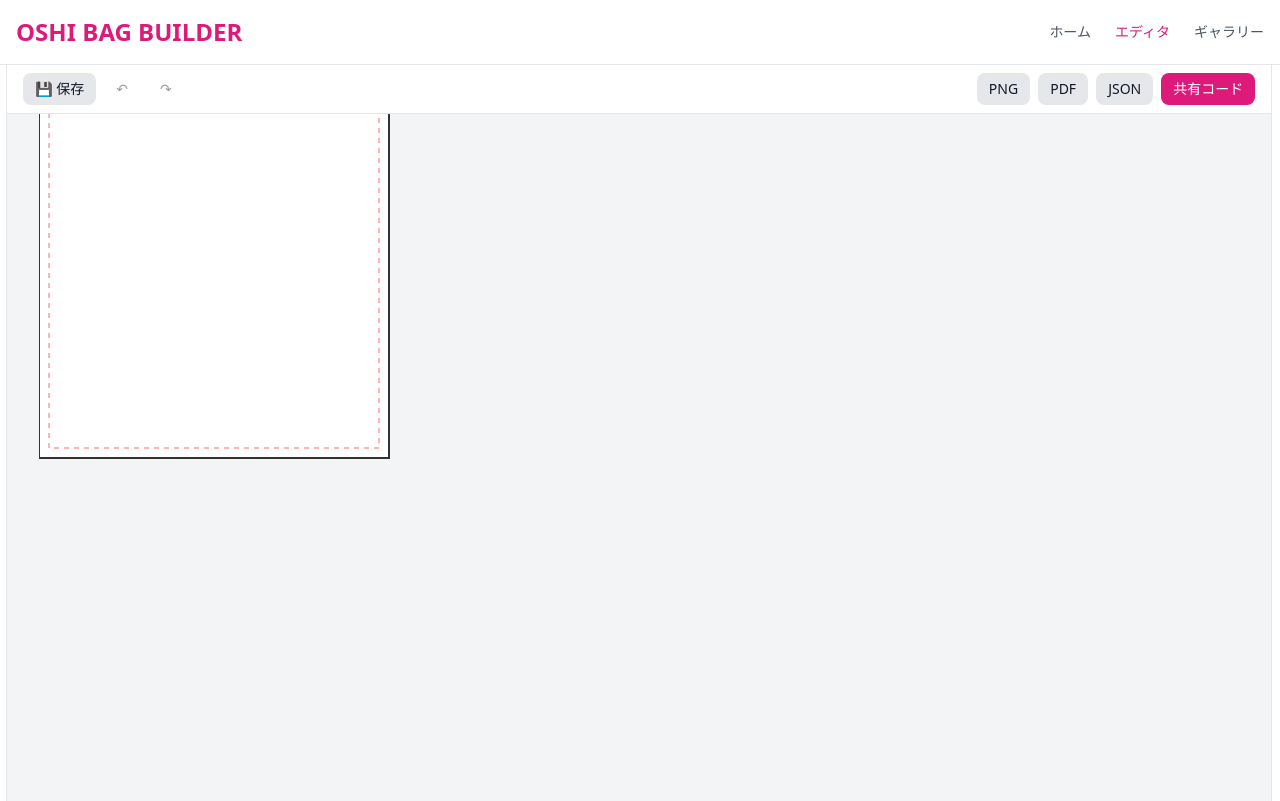
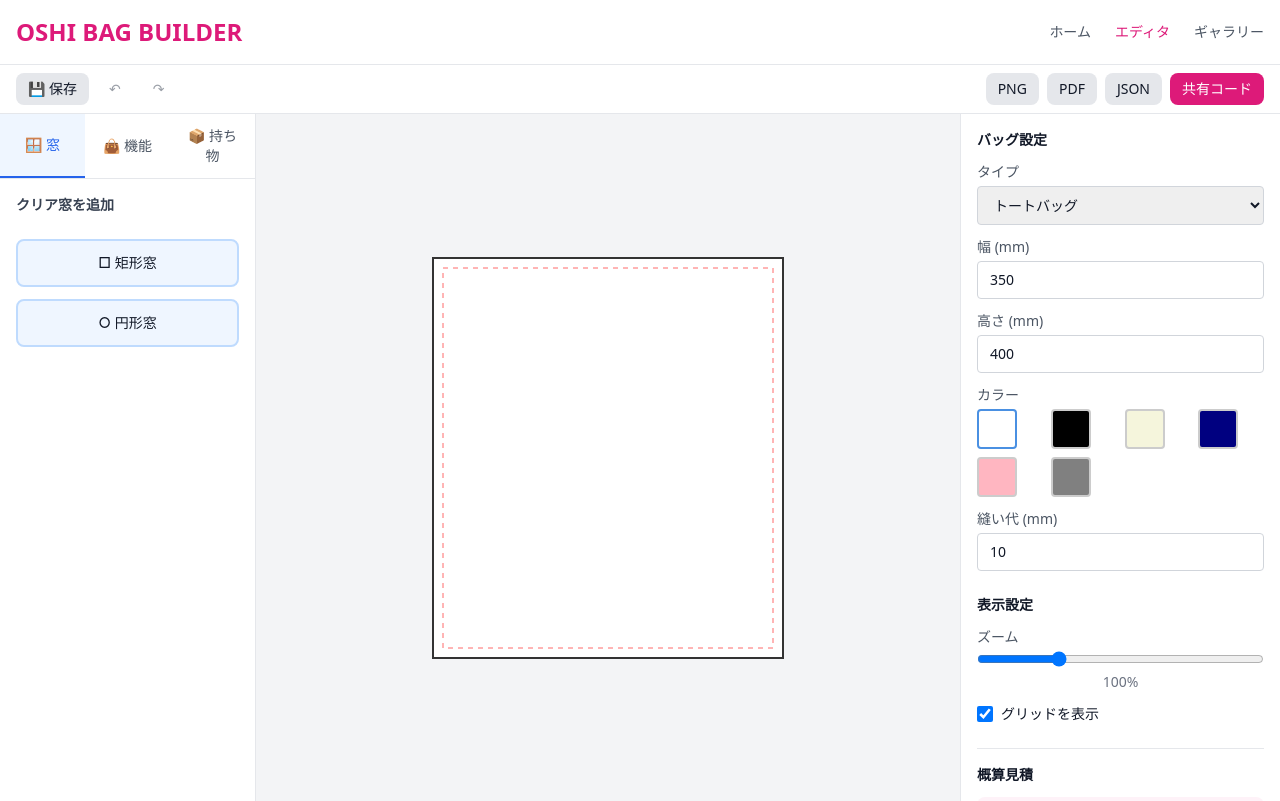
Before and after one commit to gucchi39/custombag, a React (Vite) app: page / in a window 1280 px wide. Both pictures are taken after a click on the button "カスタムをはじめる". Built offline with nearby package versions, Linux system fonts and the light colour scheme.

Commit message:
Improve UI: Add tabs to LeftPanel, expand canvas area, and improve layout for better bag customization experience

```diff
--- a/src/components/canvas/BagCanvas.tsx
+++ b/src/components/canvas/BagCanvas.tsx
@@ -24,11 +24,22 @@ export function BagCanvas({ stageRef }: BagCanvasProps) {
 
   const { widthMM, heightMM, seamMM, elements } = currentDesign
 
-  const stageWidth = 1200
-  const stageHeight = 800
-  const scale = zoom
+  // キャンバスのサイズを画面に合わせて動的に計算
+  const padding = 100
+  const maxWidth = typeof window !== 'undefined' ? window.innerWidth - 700 : 1200
+  const maxHeight = typeof window !== 'undefined' ? window.innerHeight - 200 : 800
 
-  const handleElementDragMove = (id: string, e: Konva.KonvaEventObject<DragEvent>) => {
+  // バッグのサイズに基づいてスケールを計算
+  const scaleX = (maxWidth - padding * 2) / widthMM
+  const scaleY = (maxHeight - padding * 2) / heightMM
+  const autoScale = Math.min(scaleX, scaleY, 1.5) * zoom
+
+  const stageWidth = widthMM * autoScale + padding * 2
+  const stageHeight = heightMM * autoScale + padding * 2
+  const offsetX = padding
+  const offsetY = padding
+
+  const handleElementDragMove = (_id: string, e: Konva.KonvaEventObject<DragEvent>) => {
     const node = e.target
     let x = node.x()
     let y = node.y()
@@ -51,12 +62,10 @@ export function BagCanvas({ stageRef }: BagCanvasProps) {
   }
 
   return (
-    <div className="flex items-center justify-center w-full h-full">
+    <div className="flex items-center justify-center w-full h-full p-8">
       <Stage
         width={stageWidth}
         height={stageHeight}
-        scaleX={scale}
-        scaleY={scale}
         ref={stageRef}
         onClick={e => {
           if (e.target === e.target.getStage()) {
@@ -64,7 +73,12 @@ export function BagCanvas({ stageRef }: BagCanvasProps) {
           }
         }}
       >
-        <Layer>
+        <Layer
+          x={offsetX}
+          y={offsetY}
+          scaleX={autoScale}
+          scaleY={autoScale}
+        >
           {/* グリッド */}
           {showGrid && (
             <>
--- a/src/components/editor/LeftPanel.tsx
+++ b/src/components/editor/LeftPanel.tsx
@@ -1,10 +1,13 @@
-import React from 'react'
+import React, { useState } from 'react'
 import { useDesignStore } from '@/state/designStore'
 import { ITEM_LIBRARY, ELEMENT_DEFAULTS } from '@/data/items'
 import { DesignElement } from '@/types/design'
 
+type Tab = 'windows' | 'pockets' | 'badges' | 'hardware' | 'items'
+
 export function LeftPanel() {
   const { currentDesign, addElement } = useDesignStore()
+  const [activeTab, setActiveTab] = useState<Tab>('windows')
 
   console.log('LeftPanel rendering, currentDesign:', currentDesign)
 
@@ -92,69 +95,104 @@ export function LeftPanel() {
   }
 
   return (
-    <div className="p-4 space-y-6">
-      <section>
-        <h3 className="font-bold text-sm mb-3 text-gray-700">クリア窓</h3>
-        <div className="space-y-2">
+    <div className="flex flex-col h-full">
+      {/* タブヘッダー */}
+      <div className="flex border-b border-gray-200 bg-white">
+        <button
+          onClick={() => setActiveTab('windows')}
+          className={`flex-1 px-3 py-3 text-sm font-medium transition-colors ${
+            activeTab === 'windows'
+              ? 'text-blue-600 border-b-2 border-blue-600 bg-blue-50'
+              : 'text-gray-600 hover:text-gray-900 hover:bg-gray-50'
+          }`}
+        >
+          🪟 窓
+        </button>
+        <button
+          onClick={() => setActiveTab('pockets')}
+          className={`flex-1 px-3 py-3 text-sm font-medium transition-colors ${
+            activeTab === 'pockets'
+              ? 'text-yellow-600 border-b-2 border-yellow-600 bg-yellow-50'
+              : 'text-gray-600 hover:text-gray-900 hover:bg-gray-50'
+          }`}
+        >
+          👜 機能
+        </button>
+        <button
+          onClick={() => setActiveTab('items')}
+          className={`flex-1 px-3 py-3 text-sm font-medium transition-colors ${
+            activeTab === 'items'
+              ? 'text-green-600 border-b-2 border-green-600 bg-green-50'
+              : 'text-gray-600 hover:text-gray-900 hover:bg-gray-50'
+          }`}
+        >
+          📦 持ち物
+        </button>
+      </div>
+
+      {/* タブコンテンツ */}
+      <div className="flex-1 overflow-y-auto p-4">
+        {activeTab === 'windows' && (
+          <div className="space-y-3">
+            <h3 className="font-bold text-sm mb-3 text-gray-700">クリア窓を追加</h3>
             <button
               onClick={() => handleAddWindow('rectangle')}
-            className="w-full px-3 py-2 bg-blue-50 hover:bg-blue-100 border border-blue-200 rounded text-sm transition-colors"
+              className="w-full px-4 py-3 bg-blue-50 hover:bg-blue-100 border-2 border-blue-200 rounded-lg text-sm font-medium transition-colors"
             >
               □ 矩形窓
             </button>
             <button
               onClick={() => handleAddWindow('circle')}
-            className="w-full px-3 py-2 bg-blue-50 hover:bg-blue-100 border border-blue-200 rounded text-sm transition-colors"
+              className="w-full px-4 py-3 bg-blue-50 hover:bg-blue-100 border-2 border-blue-200 rounded-lg text-sm font-medium transition-colors"
             >
               ○ 円形窓
             </button>
           </div>
-      </section>
+        )}
 
-      <section>
-        <h3 className="font-bold text-sm mb-3 text-gray-700">ポケット</h3>
+        {activeTab === 'pockets' && (
+          <div className="space-y-3">
+            <h3 className="font-bold text-sm mb-3 text-gray-700">機能を追加</h3>
             <button
               onClick={handleAddPocket}
-          className="w-full px-3 py-2 bg-yellow-50 hover:bg-yellow-100 border border-yellow-200 rounded text-sm transition-colors"
+              className="w-full px-4 py-3 bg-yellow-50 hover:bg-yellow-100 border-2 border-yellow-200 rounded-lg text-sm font-medium transition-colors"
             >
-          ポケットを追加
+              👜 ポケット
             </button>
-      </section>
-
-      <section>
-        <h3 className="font-bold text-sm mb-3 text-gray-700">バッジパネル</h3>
             <button
               onClick={handleAddBadgePanel}
-          className="w-full px-3 py-2 bg-pink-50 hover:bg-pink-100 border border-pink-200 rounded text-sm transition-colors"
+              className="w-full px-4 py-3 bg-pink-50 hover:bg-pink-100 border-2 border-pink-200 rounded-lg text-sm font-medium transition-colors"
             >
-          バッジパネルを追加
+              🎀 バッジパネル
             </button>
-      </section>
-
-      <section>
-        <h3 className="font-bold text-sm mb-3 text-gray-700">金具</h3>
             <button
               onClick={handleAddHardware}
-          className="w-full px-3 py-2 bg-gray-50 hover:bg-gray-100 border border-gray-200 rounded text-sm transition-colors"
+              className="w-full px-4 py-3 bg-gray-50 hover:bg-gray-100 border-2 border-gray-300 rounded-lg text-sm font-medium transition-colors"
             >
-          金具を追加
+              🔧 金具
             </button>
-      </section>
+          </div>
+        )}
 
-      <section>
+        {activeTab === 'items' && (
+          <div className="space-y-2">
             <h3 className="font-bold text-sm mb-3 text-gray-700">持ち物（フィットチェック）</h3>
-        <div className="space-y-2">
+            <p className="text-xs text-gray-500 mb-3">
+              持ち物を配置してサイズ感を確認できます
+            </p>
             {ITEM_LIBRARY.map(item => (
               <button
                 key={item.id}
                 onClick={() => handleAddShadowItem(item)}
-              className="w-full px-3 py-2 bg-green-50 hover:bg-green-100 border border-green-200 rounded text-sm text-left transition-colors"
+                className="w-full px-4 py-3 bg-green-50 hover:bg-green-100 border-2 border-green-200 rounded-lg text-sm font-medium text-left transition-colors flex items-center gap-2"
               >
-              {item.icon} {item.name}
+                <span className="text-lg">{item.icon}</span>
+                <span>{item.name}</span>
               </button>
             ))}
           </div>
-      </section>
+        )}
+      </div>
     </div>
   )
 }
--- a/src/pages/DesignPage.tsx
+++ b/src/pages/DesignPage.tsx
@@ -95,16 +95,9 @@ export function DesignPage() {
   }
 
   return (
-    <div className="h-[calc(100vh-64px)] flex overflow-hidden bg-gray-50">
-      {/* Left Panel - アイテムライブラリ */}
-      <div className="w-64 bg-white border-r border-gray-200 overflow-y-auto">
-        <LeftPanel />
-      </div>
-
-      {/* Center - キャンバス */}
-      <div className="flex-1 flex flex-col">
+    <div className="h-[calc(100vh-64px)] flex flex-col overflow-hidden bg-gray-50">
       {/* Toolbar */}
-        <div className="bg-white border-b border-gray-200 px-4 py-2 flex items-center justify-between">
+      <div className="bg-white border-b border-gray-200 px-4 py-2 flex items-center justify-between flex-shrink-0">
         <div className="flex items-center gap-2">
           <Button size="sm" variant="secondary" onClick={handleSave}>
             💾 保存
@@ -133,15 +126,21 @@ export function DesignPage() {
         </div>
       </div>
 
-        {/* Canvas */}
-        <div className="flex-1 overflow-auto bg-gray-100 p-8">
+      <div className="flex flex-1 overflow-hidden">
+        {/* Left Panel - アイテムライブラリ */}
+        <div className="w-64 bg-white border-r border-gray-200 flex-shrink-0">
+          <LeftPanel />
+        </div>
+
+        {/* Center - キャンバス */}
+        <div className="flex-1 overflow-auto bg-gray-100">
           <BagCanvas stageRef={stageRef} />
-        </div>
         </div>
 
         {/* Right Panel - プロパティ & 見積 */}
-      <div className="w-80 bg-white border-l border-gray-200 overflow-y-auto">
+        <div className="w-80 bg-white border-l border-gray-200 overflow-y-auto flex-shrink-0">
           <RightPanel />
+        </div>
       </div>
     </div>
   )
--- a/vite.config.ts
+++ b/vite.config.ts
@@ -11,13 +11,22 @@ export default defineConfig({
   },
   server: {
     port: 5173,
-    // キャッシュを無効化して常に最新の状態を反映
+    // 強力なキャッシュ無効化設定
+    headers: {
+      'Cache-Control': 'no-store, no-cache, must-revalidate, proxy-revalidate',
+      'Pragma': 'no-cache',
+      'Expires': '0',
+      'Surrogate-Control': 'no-store',
+    },
     hmr: {
       overlay: true,
     },
     watch: {
       usePolling: true, // ファイル変更の検出を改善
+      interval: 100, // ポーリング間隔を短く
     },
+    // 厳密なOriginチェックを無効化
+    strictPort: false,
   },
   // ビルド時のキャッシュ設定
   build: {
@@ -30,4 +39,8 @@ export default defineConfig({
   },
   // 開発時のキャッシュを無効化
   cacheDir: '.vite',
+  // 依存関係の事前バンドルを強制的に再実行
+  optimizeDeps: {
+    force: true,
+  },
 })
```
Also changed, not shown: 1 other file (tests, documents, lock files or other folders). Lines whose indentation alone changed are shown as unchanged.
